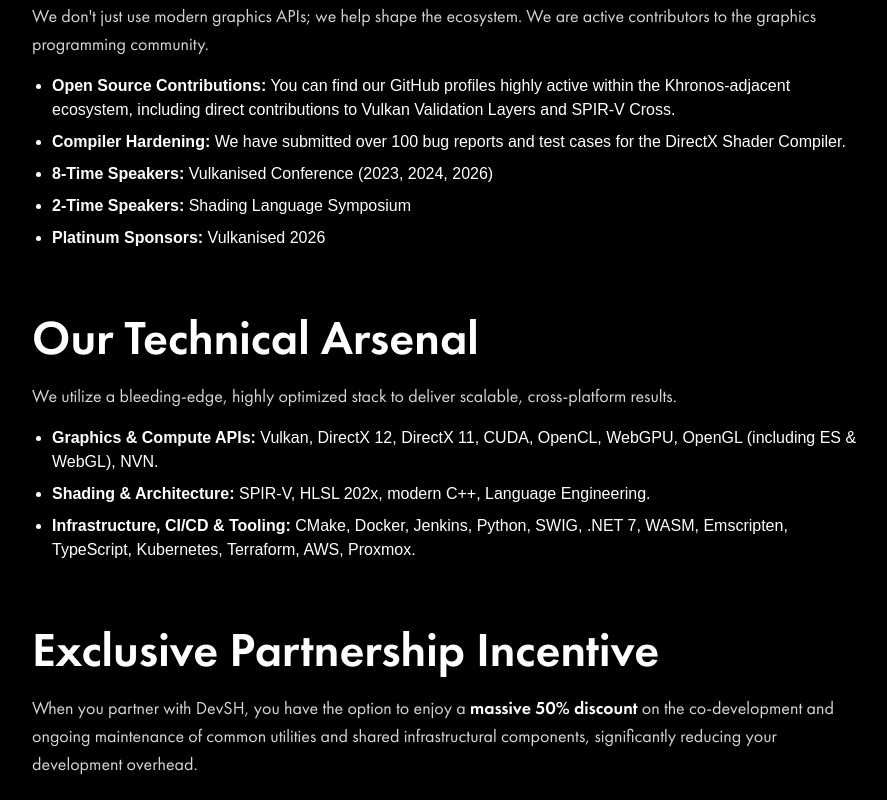
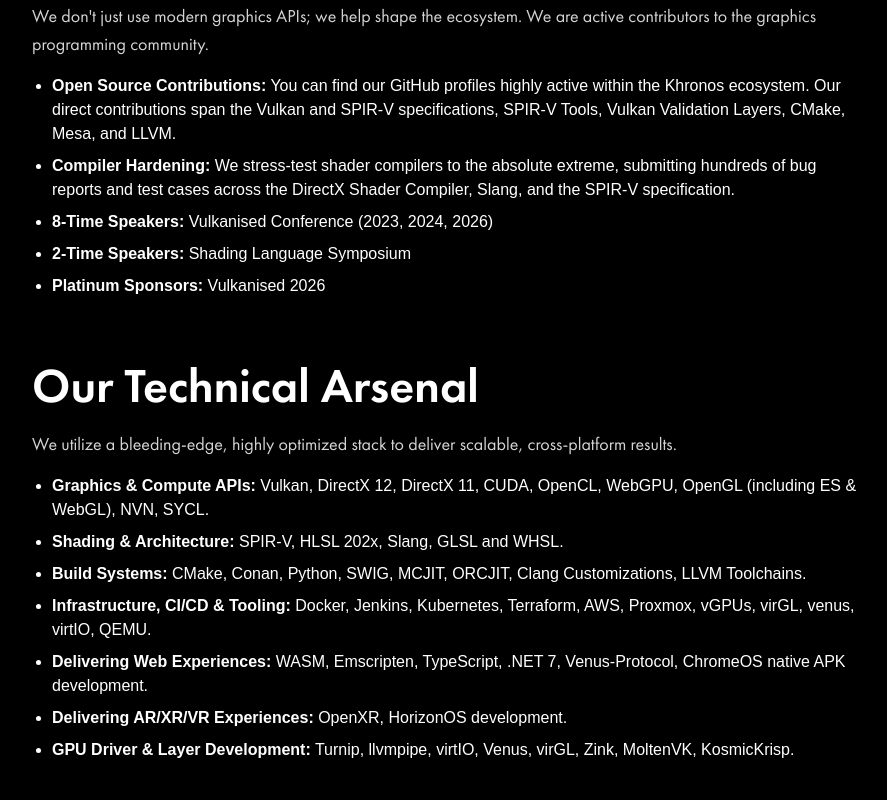
Before and after one commit to Devsh-Graphics-Programming/MainWebsite, a Next.js app: page /services in a window 1280 px wide. Shown: the part 1260-2060 px from the top of the page, without its empty margins (192-1079 px from the left). Built offline with nearby package versions, Linux system fonts and the light colour scheme; a web font is replaced by a local one.

Commit message:
About and content improvements

```diff
--- a/app/components/AboutSection.tsx
+++ b/app/components/AboutSection.tsx
@@ -1,4 +1,5 @@
 import CTAButton from "./CTAButton";
+import { aboutParagraphs } from "../data/aboutContent";
 
 export default function AboutSection() {
   return (
@@ -9,21 +10,11 @@
         </div>
 
         <div className="flex flex-col gap-5 text-base leading-relaxed text-neutral-300 sm:text-lg">
-          <p className="!m-0">
-            DevSH Graphics Programming Sp. z O.O is a specialized collective of graphics engineers and mathematicians focused entirely on GPU architecture, rendering, and High-Performance Computing. We are not a traditional software house. We don’t build CRUD apps, and we don't do repetitive contract work. Instead, our consultants integrate directly alongside our clients&apos; engineering teams to architect renderers, simulations, and compilers at the frontier of what hardware can do.
-          </p>
-          <p className="!m-0">
-            We train and work with the best in the field. Our alumni have gone on to drive the industry forward at Intel, ARM, and Apple as core driver and dev-tech engineers, as well as architecting engines for AAA games.
-          </p>
-          <p className="!m-0">
-            We invest heavily in our own R&amp;D and Open Source middleware&mdash;most notably Nabla, our rapid prototyping framework designed to deliver a CUDA-like programming experience within the Vulkan ecosystem.
-          </p>
-          <p className="!m-0">
-            We operate on a simple, uncompromising principle: work exists to serve your life, not the other way around.
-          </p>
-          <p className="!m-0">
-            Because we reject the preposterous expectation that engineers should uproot their lives, spouses, and kids to move to a specific city for a job, DevSH has been a remote-first company since its inception&mdash;long before the industry paradigm shifted. We hire top-tier talent wherever they live. As a result, our team is globally distributed, with regular working hours overlapping all the way from San Francisco to Sydney.
-          </p>
+          {aboutParagraphs.map((paragraph, index) => (
+            <p key={index} className="!m-0">
+              {paragraph}
+            </p>
+          ))}
         </div>
 
         <div className="mt-10 flex justify-center sm:mt-12">
--- a/app/components/HeroHeader.tsx
+++ b/app/components/HeroHeader.tsx
@@ -14,10 +14,10 @@
       <div className="site-container relative flex flex-col items-center text-center">
         <div className="flex flex-col items-center gap-4">
           <h1 className="!my-0 max-w-5xl text-4xl font-bold leading-[1.02] sm:text-5xl lg:text-4xl xl:text-5xl">
-            High-Performance Graphics and Software Development
+            High-Performance Graphics Software Development
           </h1>
           <p className="!m-0 max-w-3xl text-base leading-relaxed text-neutral-300 sm:text-lg lg:text-xl">
-            Accelerate your visually-demanding application with next-generation rendering solutions, high-performance compute, and relentless optimization.
+            Supercharge your visually-demanding applications with next-generation rendering solutions, high-performance compute, and relentless optimization.
           </p>
         </div>
         <div className="mt-8 sm:mt-9">
--- a/app/components/Navbar.tsx
+++ b/app/components/Navbar.tsx
@@ -17,7 +17,7 @@
     { name: "About", url: "/about" },
     { name: "Services", url: "/services" },
     { name: "Nabla", url: "/nabla" },
-    { name: "Presentations", url: "/presentations" },
+    { name: "Research", url: "/presentations" },
     { name: "Blog", url: "/blog" },
 ]
 
--- /dev/null
+++ b/app/data/aboutContent.ts
@@ -0,0 +1,14 @@
+/**
+ * Main About section content
+ * Single source of truth for About page and AboutSection component
+ */
+
+export const aboutParagraphs = [
+  "DevSH Graphics Programming Sp. z O.O is a specialized collective of graphics engineers and mathematicians focused entirely on GPU architecture, rendering, and High-Performance Computing. We are not a traditional software house. We don't build CRUD apps, and we don't do repetitive contract work. Instead, our consultants integrate directly alongside our clients' engineering teams to architect renderers, simulations, and compilers at the frontier of what hardware can do.",
+
+  "DevSH has been a remote-first company since its inception, while building unparalleled credibility amongst GPU engineers thanks to how we innovate on every project, resulting in a constant backlog of applications to our company even when it involves a pay cut. We capture top-tier engineering talent, including PhDs, ex-IHV driver developers, and AAA rendering architects, who wouldn't even consider applying for a FAANG/MANGO job posting if it required relocation.",
+
+  "We invest heavily in our own R&D and Open Source middleware, most notably Nabla, our rapid prototyping framework designed to deliver a CUDA-like programming experience within the Vulkan ecosystem. By committing to open-source infrastructure, we eliminate boilerplate and ensure we never have to solve the same foundational problems twice.",
+
+  "Because we hire the absolute best wherever they live, our globally distributed team maintains regular working hours that overlap all the way from San Francisco to Sydney. We train and work with the elite; our alumni have gone on to drive the industry forward at Intel, ARM, and Apple as core driver and dev-tech engineers, as well as architecting engines for AAA games."
+];
--- a/app/services/page.tsx
+++ b/app/services/page.tsx
@@ -108,8 +108,8 @@
                             We don't just use modern graphics APIs; we help shape the ecosystem. We are active contributors to the graphics programming community.
                         </Paragraph>
                         <ul className="list-disc pl-5 mt-4 flex flex-col gap-2">
-                            <li><strong>Open Source Contributions:</strong> You can find our GitHub profiles highly active within the Khronos-adjacent ecosystem, including direct contributions to Vulkan Validation Layers and SPIR-V Cross.</li>
-                            <li><strong>Compiler Hardening:</strong> We have submitted over 100 bug reports and test cases for the DirectX Shader Compiler.</li>
+                            <li><strong>Open Source Contributions:</strong> You can find our GitHub profiles highly active within the Khronos ecosystem. Our direct contributions span the Vulkan and SPIR-V specifications, SPIR-V Tools, Vulkan Validation Layers, CMake, Mesa, and LLVM.</li>
+                            <li><strong>Compiler Hardening:</strong> We stress-test shader compilers to the absolute extreme, submitting hundreds of bug reports and test cases across the DirectX Shader Compiler, Slang, and the SPIR-V specification.</li>
                             <li><strong>8-Time Speakers:</strong> Vulkanised Conference (2023, 2024, 2026)</li>
                             <li><strong>2-Time Speakers:</strong> Shading Language Symposium</li>
                             <li><strong>Platinum Sponsors:</strong> Vulkanised 2026</li>
@@ -121,15 +121,19 @@
                             We utilize a bleeding-edge, highly optimized stack to deliver scalable, cross-platform results.
                         </Paragraph>
                         <ul className="list-disc pl-5 mt-4 flex flex-col gap-2">
-                            <li><strong>Graphics &amp; Compute APIs:</strong> Vulkan, DirectX 12, DirectX 11, CUDA, OpenCL, WebGPU, OpenGL (including ES &amp; WebGL), NVN.</li>
-                            <li><strong>Shading &amp; Architecture:</strong> SPIR-V, HLSL 202x, modern C++, Language Engineering.</li>
-                            <li><strong>Infrastructure, CI/CD &amp; Tooling:</strong> CMake, Docker, Jenkins, Python, SWIG, .NET 7, WASM, Emscripten, TypeScript, Kubernetes, Terraform, AWS, Proxmox.</li>
+                            <li><strong>Graphics &amp; Compute APIs:</strong> Vulkan, DirectX 12, DirectX 11, CUDA, OpenCL, WebGPU, OpenGL (including ES &amp; WebGL), NVN, SYCL.</li>
+                            <li><strong>Shading &amp; Architecture:</strong> SPIR-V, HLSL 202x, Slang, GLSL and WHSL.</li>
+                            <li><strong>Build Systems:</strong> CMake, Conan, Python, SWIG, MCJIT, ORCJIT, Clang Customizations, LLVM Toolchains.</li>
+                            <li><strong>Infrastructure, CI/CD &amp; Tooling:</strong> Docker, Jenkins, Kubernetes, Terraform, AWS, Proxmox, vGPUs, virGL, venus, virtIO, QEMU.</li>
+                            <li><strong>Delivering Web Experiences:</strong> WASM, Emscripten, TypeScript, .NET 7, Venus-Protocol, ChromeOS native APK development.</li>
+                            <li><strong>Delivering AR/XR/VR Experiences:</strong> OpenXR, HorizonOS development.</li>
+                            <li><strong>GPU Driver &amp; Layer Development:</strong> Turnip, llvmpipe, virtIO, Venus, virGL, Zink, MoltenVK, KosmicKrisp.</li>
                         </ul>
                     </Chapter>
 
-                    <Chapter title="Exclusive Partnership Incentive">
+                    <Chapter title="Shared Boilerplate Incentive">
                         <Paragraph>
-                            When you partner with DevSH, you have the option to enjoy a <strong> massive 50% discount </strong> on the co-development and ongoing maintenance of common utilities and shared infrastructural components, significantly reducing your development overhead.
+                            When two or more of our clients use the same FOSS project and wish to extend it with the same features (e.g., SPIR-V Tools or the Nabla HLSL Standard Template Library), we facilitate cost-sharing. This results in massive <strong>30-75% discounts</strong> on our billed hourly rates, significantly reducing your development overhead while advancing the core tools your project relies on.
                         </Paragraph>
                     </Chapter>
 
```
Also changed, not shown: app/about/page.tsx (+7 -9 lines).
